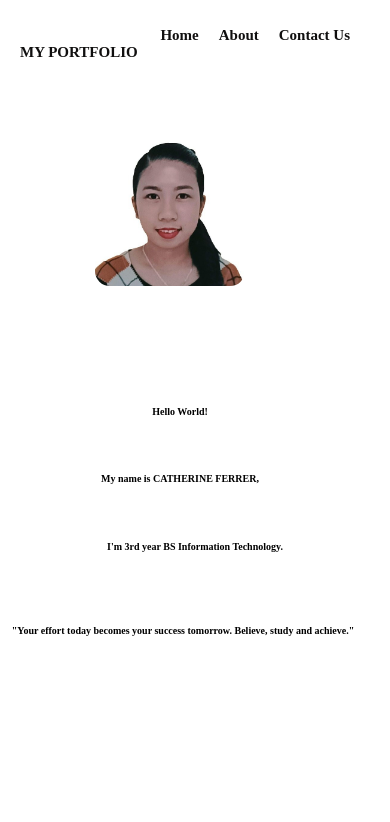
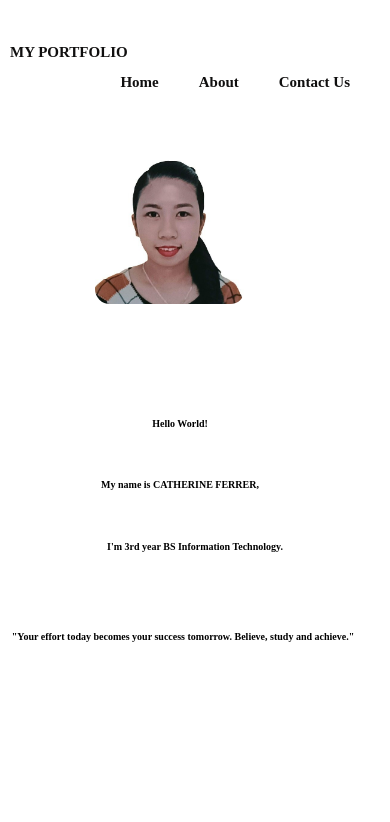
Before and after one commit to cferrer026/Ferrer_Catherine, a plain HTML site: page index.html in a window 390 px wide. Drawn offline with Linux system fonts and the light colour scheme.

Commit message:
Update media.css

```diff
--- a/media.css
+++ b/media.css
@@ -269,12 +269,13 @@
 
         ul li a {
         font-size: 15px;
-        margin-left: -20px;
+
         }
 
         #logo {
-
+            margin-left: -10px;
             font-size: 15px;
+            margin-top: 0px;
         }
     }
 
```
